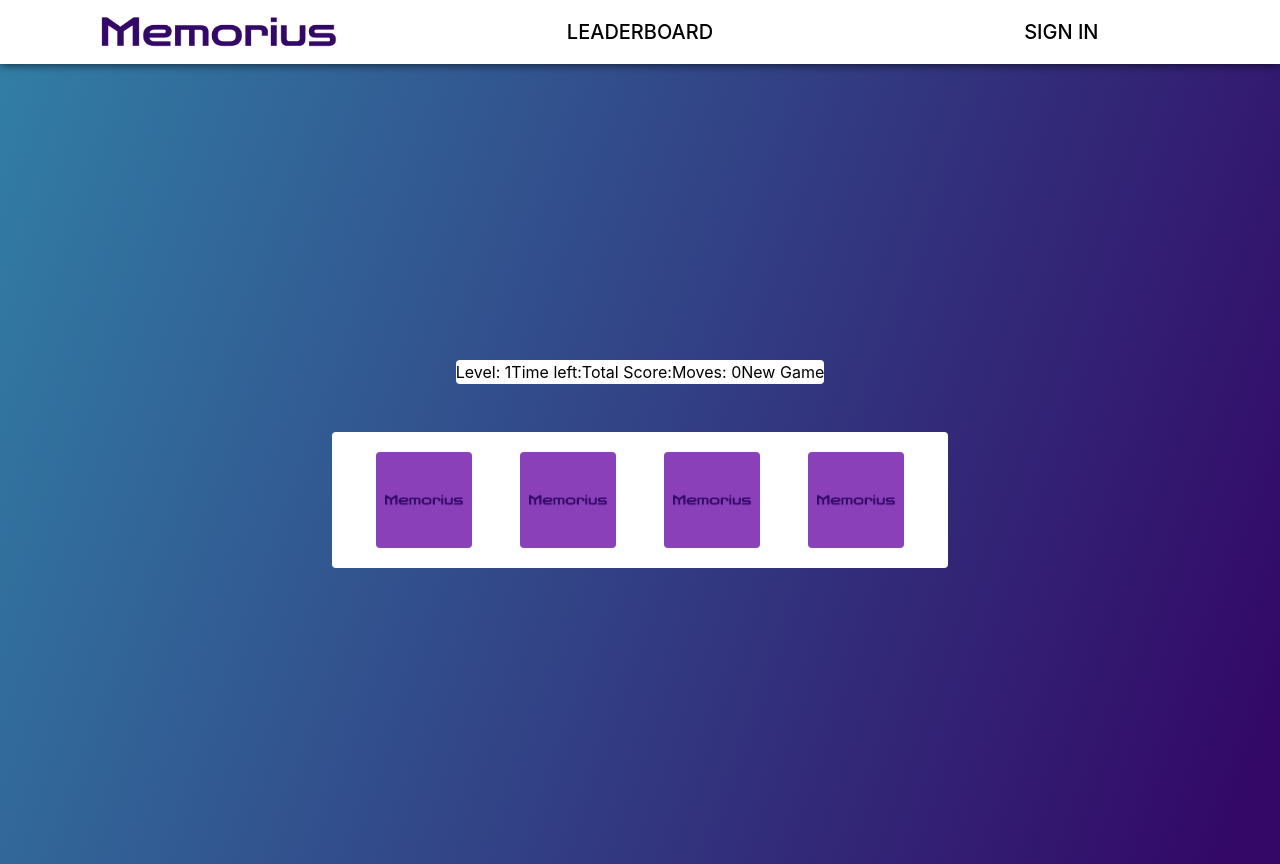
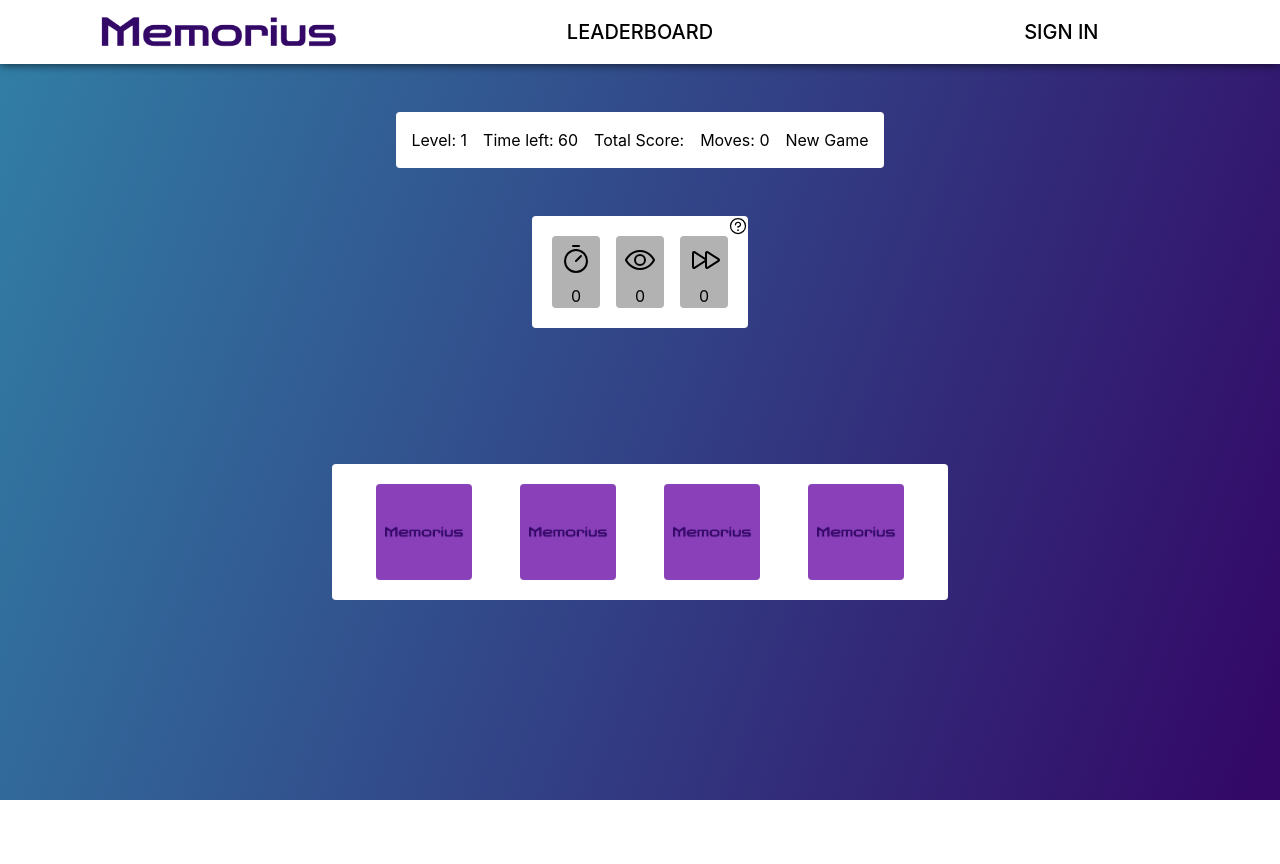
Before and after one commit to KkarliskK/memorius, a React (Vite) app in the folder frontend/: page /gamewindow in a window 1280 px wide. After the commit the page ends 800 px from the top, so only its background shows below. Built offline with nearby package versions, Linux system fonts and the light colour scheme.

Commit message:
major changes

```diff
--- a/frontend/src/style/GameWindow.module.css
+++ b/frontend/src/style/GameWindow.module.css
@@ -5,6 +5,39 @@
     place-items: center;
     row-gap: 2rem;
     padding: 20px;
+}
+
+.scoreBoard{
+    margin-top: 3rem;
+}
+.perkBoard{
+    margin-top: 3rem;
+}
+
+.sidebar{
+    position: relative;
+}
+
+.perkContainer{
+    background-color: rgba(0,0,0,0.3);
+}
+
+.infoContainer {
+    position: absolute;
+    display: flex;
+    flex-direction: column;
+    align-items: center;
+    justify-content: center;
+    width: 20rem;
+    opacity: 0;
+    top: 2px;
+    text-align: center;
+    transition: all ease-in-out 0.25s;
+    background-color: rgba(255, 255, 255, 1);
+    padding: 10px;
+    border-radius: 5px;
+    pointer-events: none;
+    z-index: 2;
 }
 
 .face {
@@ -22,18 +55,18 @@
 .item .face {
     position: absolute;
     transform: rotateY(90deg);
-    transition: all ease-in 0.20s;
+    transition: all ease-in 0.15s;
 
 }
 
 .toggled .face {
     transform: rotateY(0deg);
-    transition-delay: 0.20s;
+    transition-delay: 0.15s;
 }
 
 .item .back {
-    transition: all ease-in 0.20s;
-    transition-delay: 0.20s;
+    transition: all ease-in 0.15s;
+    transition-delay: 0.15s;
 }
 
 .toggled .back {
--- a/frontend/src/view/GameWindow.jsx
+++ b/frontend/src/view/GameWindow.jsx
@@ -2,8 +2,20 @@
 import Card from '../components/Card.jsx';
 import css from '../style/GameWindow.module.css';
 import Data from '../components/DataCar.js';
+import { Eye, FastForward, Info, Question, Timer } from "@phosphor-icons/react";
 
 function GameWindow() {
+
+    const [showInfo, setShowInfo] = useState(false);
+    const handleMouseEnter = () => {
+        setShowInfo(true);
+    };
+    const handleMouseLeave = () => {
+        setShowInfo(false);
+    };
+
+    const [level, setLevel] = useState(1);
+    const [totalPairs, setTotalPairs] = useState(4); // Default number of pairs for level 1
     const [cardsArray, setCardsArray] = useState([]);
     const [firstCard, setFirstCard] = useState(null);
     const [secondCard, setSecondCard] = useState(null);
@@ -11,15 +23,34 @@
     const [stopFlip, setStopFlip] = useState(false);
     const [score, setScore] = useState(0);
     const [won, setWon] = useState(false);
-    const [level, setLevel] = useState(1);
     const [matchedPairs, setMatchedPairs] = useState(0);
-    const [totalPairs, setTotalPairs] = useState(Math.min(level * 2, 20));
+    const [timeLeft, setTimeLeft] = useState(60);
+    const [timerStarted, setTimerStarted] = useState(false);
+    const [initialTime, setInitialTime] = useState(60);
+
+    useEffect(() => {
+        const initialTime = 60 - (level - 1) * 5; // Example: Subtract 5 seconds per level increase
+        setTimeLeft(initialTime);
+        setInitialTime(initialTime);
+        const numPairs = Math.min(level * 2, 20); // Adjust this logic for your levels
+        setTotalPairs(numPairs);
+        generateCards(numPairs);
+    }, [level]);
+
+    useEffect(() => {
+        if (matchedPairs === totalPairs) {
+            setWon(true);
+        }
+    }, [matchedPairs, totalPairs]);
+
+    function generateCards(numPairs) {
+        const shuffledCards = shuffleCards(Data, numPairs * 2);
+        setCardsArray(shuffledCards);
+    }
 
     function shuffleCards(cards, numCards) {
-        // Create a copy of the original cards array
         const shuffledCards = cards.slice(0, numCards);
 
-        // Shuffle the array using Fisher-Yates algorithm
         for (let i = shuffledCards.length - 1; i > 0; i--) {
             const j = Math.floor(Math.random() * (i + 1));
             [shuffledCards[i], shuffledCards[j]] = [shuffledCards[j], shuffledCards[i]];
@@ -27,30 +58,10 @@
         return shuffledCards;
     }
 
-    useEffect(() => {
-        const numCards = Math.min(level * 4, 20);
-        const shuffledCards = shuffleCards(Data, numCards);
-        setCardsArray(shuffledCards);
-        setTotalPairs(numCards / 2); // Calculate total pairs
-    }, [level]);
-
     function restartGame() {
         setTimeout(() => {
-            const randomOrderArray = Data.sort(() => 0.5 - Math.random());
-            setCardsArray(randomOrderArray);
-            setMoves(0);
-            setFirstCard(null);
-            setSecondCard(null);
-            setWon(false);
-            setScore(0);
-            setLevel(1);
-        }, 1000);
-    }
-
-    function nextLevel() {
-        setTimeout(() => {
-            const randomOrderArray = Data.sort(() => 0.5 - Math.random());
-            setCardsArray(randomOrderArray);
+            const initialCards = shuffleCards(Data, 4); // Select 4 cards for the initial level
+            setCardsArray(initialCards);
             setMoves(0);
             setFirstCard(null);
             setSecondCard(null);
@@ -61,7 +72,23 @@
     }
 
 
+    function nextLevel() {
+        if (level < 20) { // Assuming 20 levels
+            setLevel(level + 1);
+            setWon(false);
+            setMatchedPairs(0);
+            setTimeout(() => {
+                const numPairs = Math.min((level + 1) * 2, 20); // Calculate the number of pairs for the next level
+                generateCards(numPairs); // Regenerate cards for the next level
+            }, 1000);
+        } else {
+            // Handle game completion for reaching level 20
+        }
+    }
+
+
     function handleSelectedCards(item) {
+        setTimerStarted(true);
         console.log(typeof item);
         if (firstCard !== null && firstCard.id !== item.id) {
             setSecondCard(item);
@@ -71,11 +98,23 @@
     }
 
     useEffect(() => {
+        if (timerStarted && timeLeft > 0) {
+            const timer = setTimeout(() => {
+                setTimeLeft(timeLeft - 1);
+            }, 1000);
+            return () => clearTimeout(timer);
+        } else if (timeLeft === 0) {
+            // Handle game over when time runs out
+            setWon(false); // Game over
+        }
+    }, [timeLeft, timerStarted]);
+
+    useEffect(() => {
         if (firstCard && secondCard) {
             setStopFlip(true);
             if (firstCard.name === secondCard.name) {
-                setCardsArray((prevArray) => {
-                    return prevArray.map((unit) => {
+                setCardsArray(prevArray => {
+                    return prevArray.map(unit => {
                         if (unit.name === firstCard.name) {
                             return { ...unit, matched: true };
                         } else {
@@ -83,18 +122,19 @@
                         }
                     });
                 });
-                setMatchedPairs((prevCount) => prevCount + 1); // Increment matched pairs
+                setMatchedPairs(prevCount => prevCount + 1);
                 removeSelection();
             } else {
                 setTimeout(() => {
                     removeSelection();
-                }, 1000);
+                }, 500);
             }
         }
-    }, [firstCard, secondCard, totalPairs, matchedPairs]);
+    }, [firstCard, secondCard]);
 
     useEffect(() => {
         if (matchedPairs === totalPairs) { //here it checks if all cards have been matched to setWin
+            setTimerStarted(false);
             setWon(true);
         }
     }, [matchedPairs, totalPairs]);
@@ -104,7 +144,7 @@
         setFirstCard(null);
         setSecondCard(null);
         setStopFlip(false);
-        setMoves((prevValue) => prevValue + 1);
+        setMoves(prevValue => prevValue + 1);
     }
 
     function resetGame(){
@@ -112,14 +152,53 @@
     }
 
     return (
-        <div className={`w-full h-screen flex items-center justify-center flex-col ${css.mainScreen}`}>
-            <div className={`flex items-center justify-center bg-white rounded ${css.sidebar}`}>
-                <p>Level: {level}</p>
-                <p>Time left: </p>
-                <p>Total Score: </p>
-                <p>Moves: {moves}</p>
-                <button onClick={resetGame}>New Game</button>
+        <>
+        <div className={`w-full flex items-center justify-center flex-col ${css.scoreBoard}`}>
+            <div className={`p-2 flex items-center justify-center bg-white rounded ${css.sidebar}`}>
+                <p className={`m-2`}>Level: {level}</p>
+                <p className={`m-2`}>Time left: {timeLeft}</p>
+                <p className={`m-2`}>Total Score: </p>
+                <p className={`m-2`}>Moves: {moves}</p>
+                <button className={`m-2`} onClick={resetGame}>New Game</button>
             </div>
+            <div className={`w-full flex items-center justify-center flex-col ${css.perkBoard}`}>
+                <div className={`p-3 flex items-center justify-center bg-white rounded ${css.sidebar}`}>
+                    <div className={`p-2 m-2 shadow-lg ${css.infoContainer}`} style={{ opacity: showInfo ? 1 : 0 }}>
+                        <div className={`flex text-lg h-22`}><Info size={32} /><p> The timer perk will add you 10 seconds to complete level! Costs: 1000 coins.</p></div>
+                        <div className={`flex text-lg h-22`}><Info size={32} /><p> The eye perk will show you all cards for 3 seconds to complete level! Costs: 1000 coins.</p></div>
+                        <div className={`flex text-lg h-22`}><Info size={32} /><p> The forward perk will allow you to skip level! Costs: 20000 coins.</p></div>
+                    </div>
+                    <div className={`flex flex-col justify-center items-center rounded m-2 ${css.perkContainer}`}>
+                        <button
+                            className={`p-2 cursor-pointer ${css.perk}`}>
+                            <Timer size={32} />
+                        </button>
+                        <h2>0</h2> {/*here will be perk count*/}
+                    </div>
+                    <div className={`flex flex-col justify-center items-center rounded m-2 ${css.perkContainer}`}>
+                        <button
+                            className={`p-2 cursor-pointer ${css.perk}`}>
+                            <Eye size={32} />
+                        </button>
+                        <h2>0</h2> {/*here will be perk count*/}
+                    </div>
+                    <div className={`flex flex-col justify-center items-center rounded m-2 ${css.perkContainer}`}>
+                        <button
+                            className={`p-2 cursor-pointer ${css.perk}`}>
+                            <FastForward size={32} />
+                        </button>
+                        <h2>0</h2> {/*here will be perk count*/}
+                    </div>
+                    <Question
+                        className={`absolute top-0 right-0 cursor-pointer ${css.infoIcon}`}
+                        size={20}
+                        onMouseEnter={handleMouseEnter}
+                        onMouseLeave={handleMouseLeave}
+                    />
+                </div>
+            </div>
+        </div>
+        <div className={`w-full min-h-[45vh] flex items-center justify-center flex-col ${css.mainScreen}`}>
             <div className={`rounded bg-white ${css.gameWindow}`}>
                 {
                     cardsArray.map((item) => (
@@ -139,11 +218,13 @@
             </div>
             {won && (
                 <div className={`flex items-center justify-center ${css.winningScreen}`}>
-                    Congratulations! You won with a score of {score}.
-                    <button onClick={resetGame}>Play Again</button>
+                    Congratulations! You completed level with a score of {score}.
+                    <p>Your time: {initialTime - timeLeft}</p>
+                    <button onClick={nextLevel}>Next Level</button>
                 </div>
             )}
         </div>
+        </>
     );
 }
 
--- a/frontend/tailwind.config.js
+++ b/frontend/tailwind.config.js
@@ -2,7 +2,11 @@
   purge: ['./src/**/*.{js,jsx,ts,tsx}', './public/index.html'],
   darkMode: false, // or 'media' or 'class'
   theme: {
-    extend: {},
+    extend: {
+      minHeight: {
+        '128': '32rem',
+      }
+    },
   },
   variants: {
     extend: {},
```
